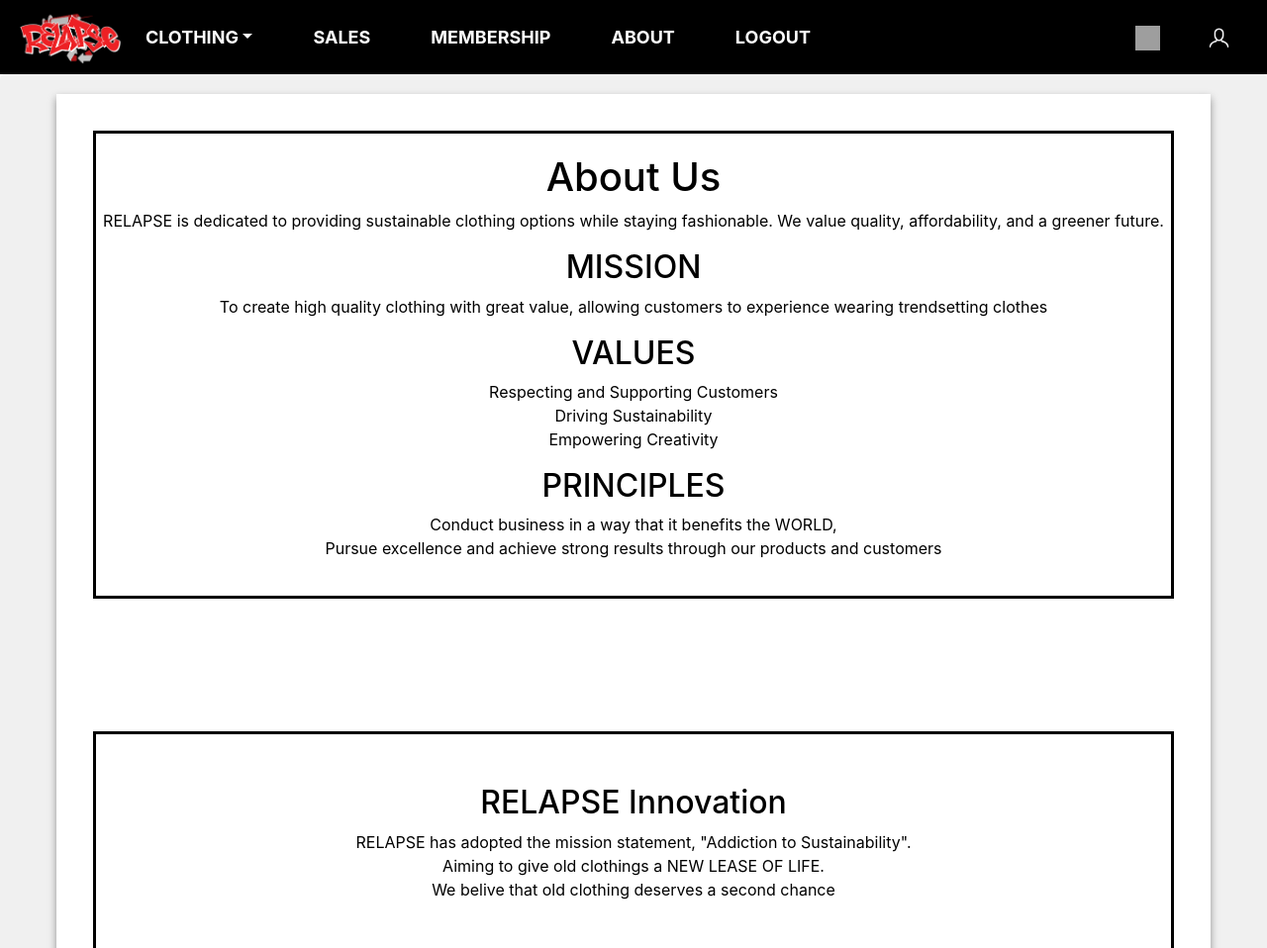
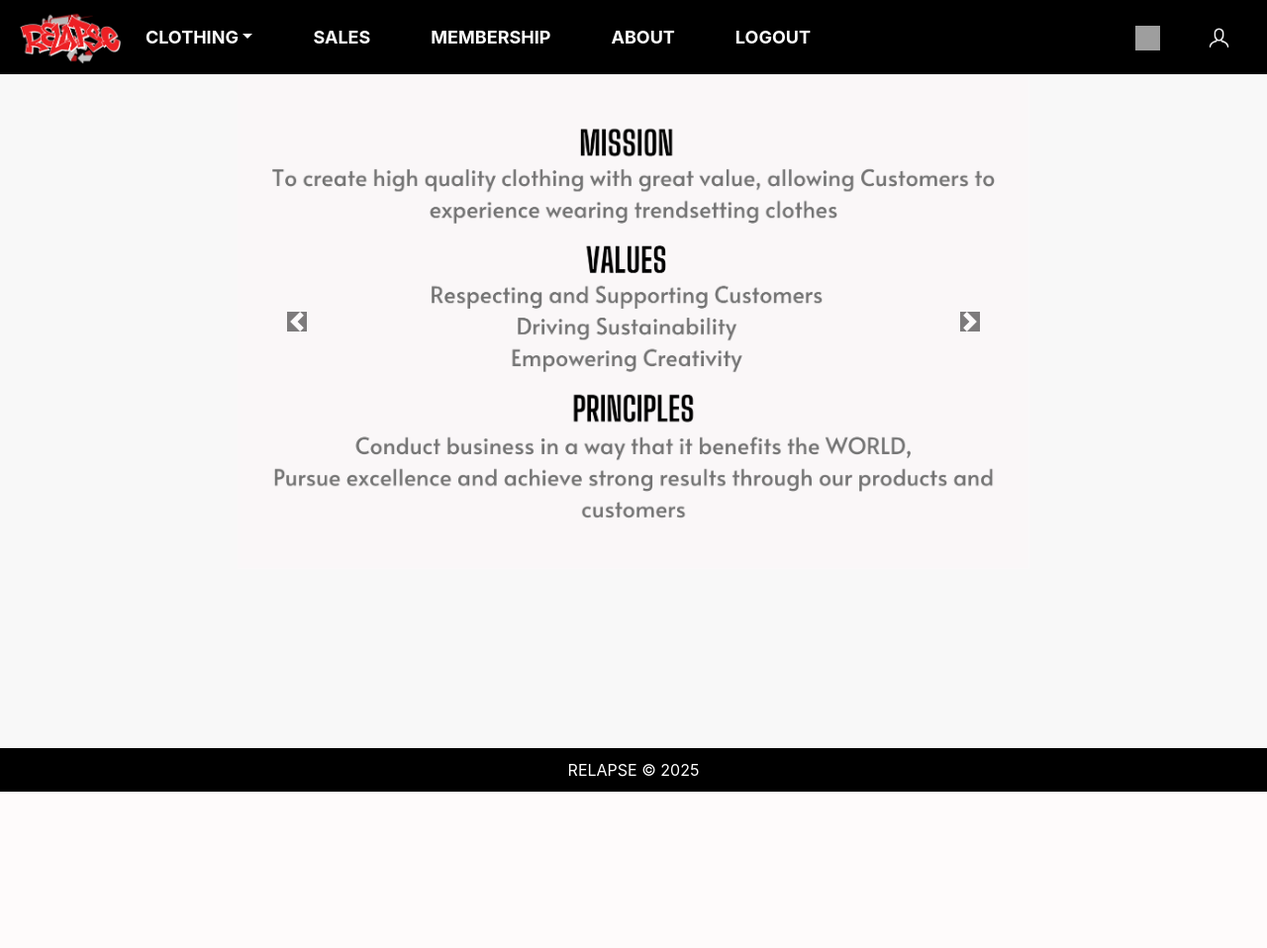
Before and after one commit to atoiii/RELAPSE---Project, a Flask app: page /about in a window 1280 px wide. Shown: the top 958 px of the page at 99% size. After the commit the page ends 800 px from the top, so only its background shows below. Run offline with Flask 3, Linux system fonts and the light colour scheme; some libraries are stand-ins or nearby versions; grey boxes are pictures that could not be loaded.

Commit message:
aboutpage

```diff
--- a/templates/about.html
+++ b/templates/about.html
@@ -1,97 +1,47 @@
 {% extends 'base.html' %}
 {% block content %}
+
 <style>
-
-    .about-content {
-        max-width: 1400px;
+    .carousel-container {
+        max-width: 800px;
+        max-height: 500px;
         margin: auto;
-        padding: 20px;
-        text-align: center;
-        background-color: #F0F0F0;
-        border-radius: 5px;
-        font-size: 100%
+        overflow: hidden;
+    }
+    .carousel-item img {
+        width: 100%;
+        height: 500px;
+        object-fit: cover;
     }
 
-    .floatingtile {
-        box-shadow: 0 4px 8px rgba(0, 0, 0, 0.4);
-        background-color: white;
-        margin-left: 3%;
-        margin-right: 3%;
-        padding-top: 1%;
-        padding: 3%;
+    .carousel-control-prev-icon, .carousel-control-next-icon {
+        background-color: black; /* Change the icon color to black */
     }
+</style>
 
-    .tile1 {
-        background-color: white;
-        margin-bottom: 80px;
-        padding-top: 20px;
-        padding-bottom: 20px;
-        border-style: solid;
-        border-width: 3px;
-        border-colour: black;
-    }
-
-    .tile2 {
-        background-color: white;
-        margin-top: 30px;
-        margin-bottom: 20px;
-        padding-top: 50px;
-        padding-bottom: 50px;
-        border-style: solid;
-        border-width: 3px;
-        border-colour: black;
-    }
-
-    #aboutpagephoto {
-        height: auto;
-        width: 30%;
-    }
-
-    .tile2pictureplustext {
-        display: flex;
-        justify-content: center;
-        align-items: center;
-        margin-top: 50px;
-    }
-
-    .stackedtext {
-        display: flex;
-        flex-direction: column;
-        margin-left: 40px;
-    }
-
-
-</style>
-<div class="about-content">
-  <div class="floatingtile">
-      <div class="tile1">
-          <h1>About Us</h1>
-          <p>RELAPSE is dedicated to providing sustainable clothing options while staying fashionable. We value quality, affordability, and a greener future.</p>
-
-          <h2>MISSION</h2>
-          <p>To create high quality clothing with great value, allowing customers to experience wearing trendsetting clothes</p>
-
-          <h2>VALUES</h2>
-          <p>Respecting and Supporting Customers<br> Driving Sustainability<br> Empowering Creativity</p>
-
-          <h2>PRINCIPLES</h2>
-          <p>Conduct business in a way that it benefits the WORLD,<br>Pursue excellence and achieve strong results through our products and customers</p>
-      </div>
-      <br>
-      <div class="tile2">
-          <div>
-              <h2>RELAPSE Innovation</h2>
-              <p>RELAPSE has adopted the mission statement, "Addiction to Sustainability".<br>Aiming to give old clothings a NEW LEASE OF LIFE.<br>We belive that old clothing deserves a second chance</p>
-          </div>
-
-          <div class="tile2pictureplustext">
-              <img src="/static/AboutPageImage.jpg" id="aboutpagephoto">
-              <div class="stackedtext">
-                  <h2>The 'RE-LAPSE' Program</h2>
-                  <p>We offer discounts to customers who REturn old clothes.<br>Partner with REcycling companies to upcycle these garments into new products</p>
-              </div>
-          </div>
-      </div>
+<body>
+    <div class="carousel-container">
+        <div id="carouselExample" class="carousel slide" data-bs-ride="carousel">
+            <div class="carousel-inner">
+                <div class="carousel-item active">
+                    <img src="/static/AboutPage1.png" class="d-block w-100" alt="Slide 1">
+                </div>
+                <div class="carousel-item">
+                    <img src="/static/AboutPage2.png" class="d-block w-100" alt="Slide 2">
+                </div>
+                <div class="carousel-item">
+                    <img src="/static/AboutPage3.png" class="d-block w-100" alt="Slide 3">
+                </div>
+            </div>
+            <button class="carousel-control-prev" type="button" data-bs-target="#carouselExample" data-bs-slide="prev">
+                <span class="carousel-control-prev-icon" aria-hidden="true"></span>
+                <span class="visually-hidden">Previous</span>
+            </button>
+            <button class="carousel-control-next" type="button" data-bs-target="#carouselExample" data-bs-slide="next">
+                <span class="carousel-control-next-icon" aria-hidden="true"></span>
+                <span class="visually-hidden">Next</span>
+            </button>
+        </div>
     </div>
-</div>
+</body>
 {% endblock %}
```
